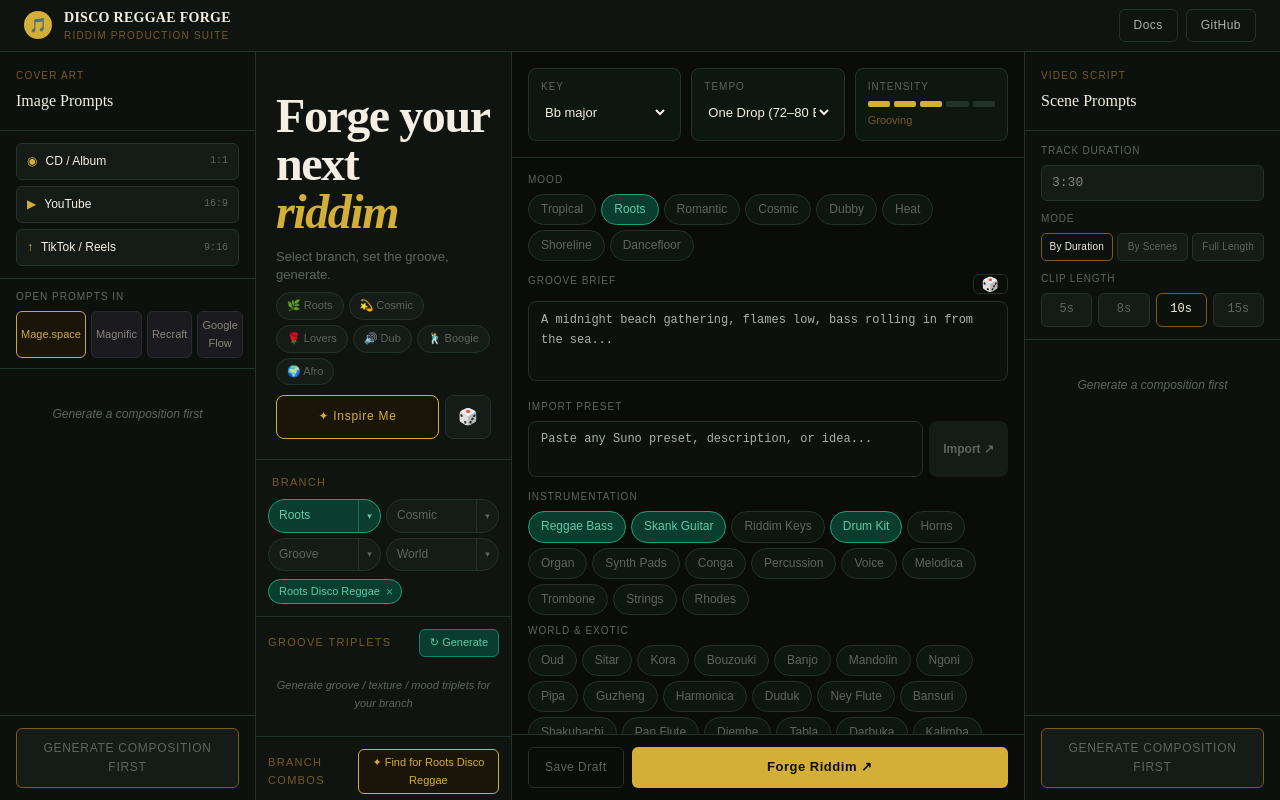
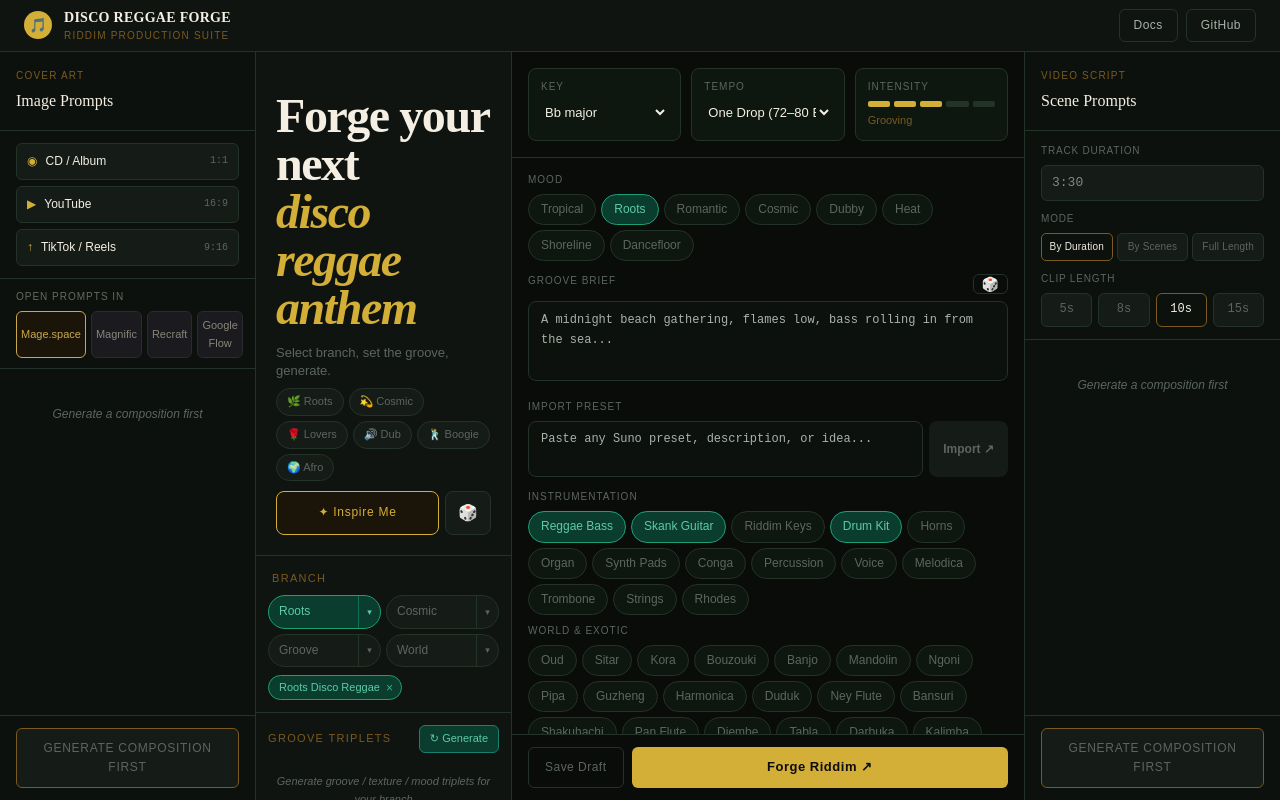
Before and after one commit to Alex-JBE/disco-reggae-forge, a Next.js app: page / in a window 1280 px wide. Built offline with nearby package versions, Linux system fonts and the light colour scheme.

Commit message:
fix: update hero headline

```diff
--- a/src/app/page.tsx
+++ b/src/app/page.tsx
@@ -492,7 +492,7 @@ export default function Home() {
             }}>
               Forge your next
               <br />
-              <span style={{ color: "var(--gold)", fontStyle: "italic" }}>riddim</span>
+              <span style={{ color: "var(--gold)", fontStyle: "italic" }}>disco reggae anthem</span>
             </div>
             <div style={{ fontSize: "13px", color: "var(--text-muted)", marginTop: "12px", lineHeight: 1.4 }}>
               Select branch, set the groove, generate.
```
